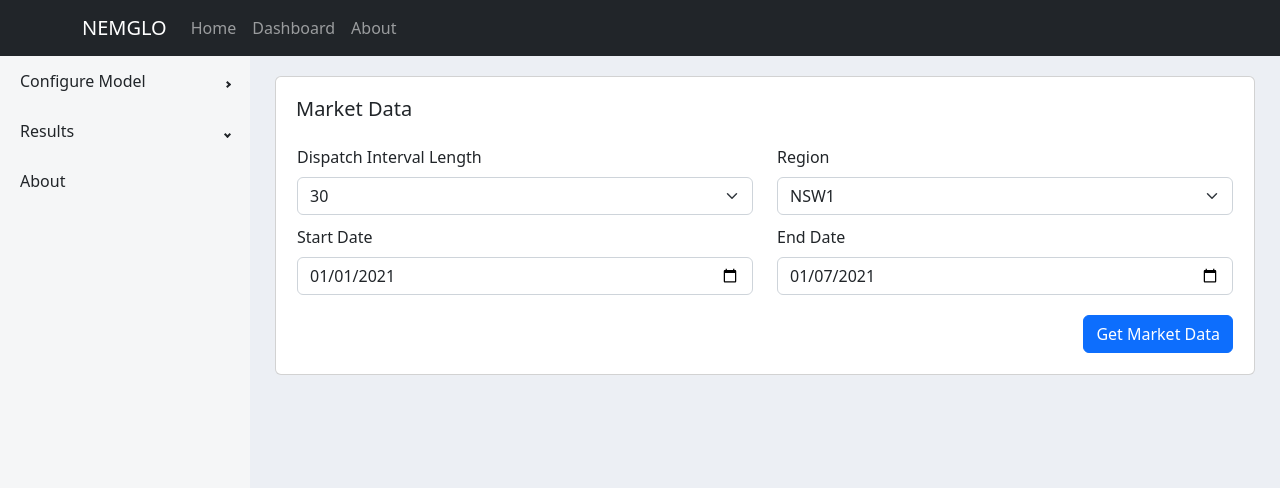
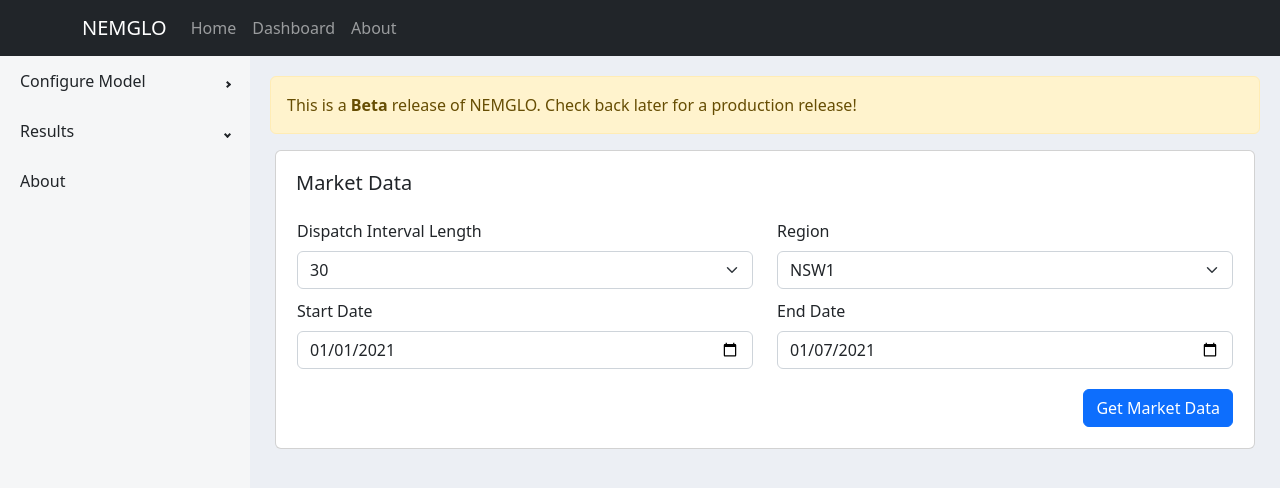
Before and after one commit to dec-heim/nemglo-react, a React (Create React App) app: page /dashboard in a window 1280 px wide. Shown: the top 488 px of the page. Built offline with nearby package versions, Linux system fonts and the light colour scheme.

Commit message:
beta_version_warning

```diff
--- a/src/views/SimulationDashboard.jsx
+++ b/src/views/SimulationDashboard.jsx
@@ -1,5 +1,5 @@
 import React, { Component } from "react";
-import { Col, Container, Grid, Row } from "react-bootstrap";
+import { Col, Container, Grid, Row, Alert } from "react-bootstrap";
 import { Menu, MenuItem, Sidebar, SubMenu } from "react-pro-sidebar";
 
 import NemGloApi from "../api/NemgloApi";
@@ -398,6 +398,7 @@ export default class SimulationDashboard extends Component {
             paddingRight: 20,
           }}
         >
+          <Alert variant="warning">This is a <b>Beta</b> release of NEMGLO. Check back later for a production release!</Alert>
           <Container
             style={{ paddingLeft: 5, paddingRight: 5, paddingBottom: 20 }}
           >
```
